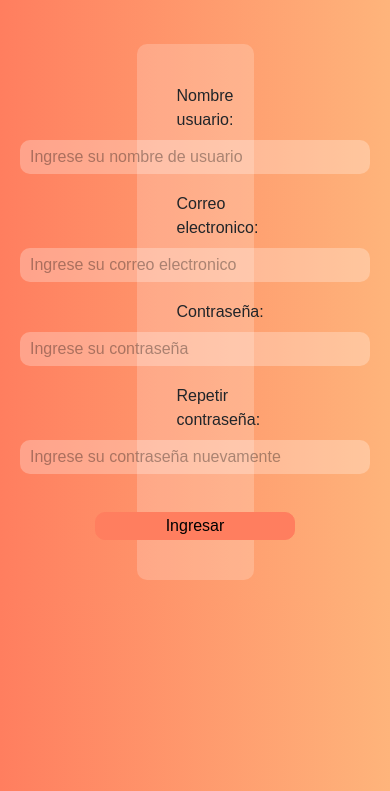
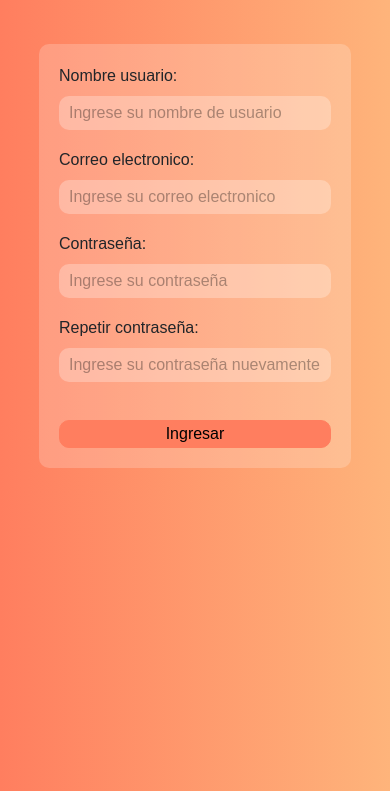
Before and after one commit to Gonza857/pokedex-pw2, a PHP site: page /registro.php in a window 390 px wide. Shown: the part 53-844 px from the top of the page. Run offline with PHP 8.4, Linux system fonts and the light colour scheme.

Commit message:
media queries registro

```diff
--- a/stylesheets/registro.css
+++ b/stylesheets/registro.css
@@ -59,3 +59,96 @@ input{
     background-color: rgba(255, 79, 47, 0.8);
     box-shadow: 0 1px 3px rgba(0, 0, 0, 0.2);
 }
+
+body {
+    background: linear-gradient(to right, #ff7e5f, #feb47b);
+    font-family: Monospace;
+}
+
+h1 {
+    margin: 20px;
+    text-align: center;
+    font-weight: 600;
+}
+
+.formulario {
+    display: flex;
+    justify-content: center;
+}
+
+form {
+    font-family: sans-serif;
+    margin: 1.5em;
+    width: 30%;
+    padding: 40px;
+    justify-content: center;
+    align-items: center;
+    flex-direction: column;
+    background-color: #ffffff33;
+    border-radius: 10px;
+}
+
+input::placeholder {
+    color: #00000055;
+}
+
+label {
+    align-self: flex-start;
+}
+
+input {
+    width: 350px;
+    border: none;
+    border-radius: 10px;
+    padding: 5px;
+    padding-left: 10px;
+    background-color: #ffffff44;
+    margin-bottom: 10px;
+}
+
+.botoncito {
+    margin-top: 20px;
+    width: 200px;
+    background-color: #ff7e5f;
+    align-self: center;
+    border: 1px solid #ff7e5f;
+    border-radius: 10px;
+    transition: background-color 0.3s ease, transform 0.3s ease, border 0.3s ease;
+}
+
+.botoncito:hover {
+    background-color: rgba(255, 79, 47, 0.8);
+    box-shadow: 0 1px 3px rgba(0, 0, 0, 0.2);
+}
+
+
+@media screen and (max-width: 1200px) {
+    form {
+        width: 50%;
+        padding: 30px;
+    }
+
+    input {
+        width: 80%;
+    }
+
+    .botoncito {
+        width: 150px;
+    }
+}
+
+
+@media screen and (max-width: 480px) {
+    form {
+        width: 80%;
+        padding: 20px;
+    }
+
+    input {
+        width: 100%;
+    }
+
+    .botoncito {
+        width: 100%;
+    }
+}
```
